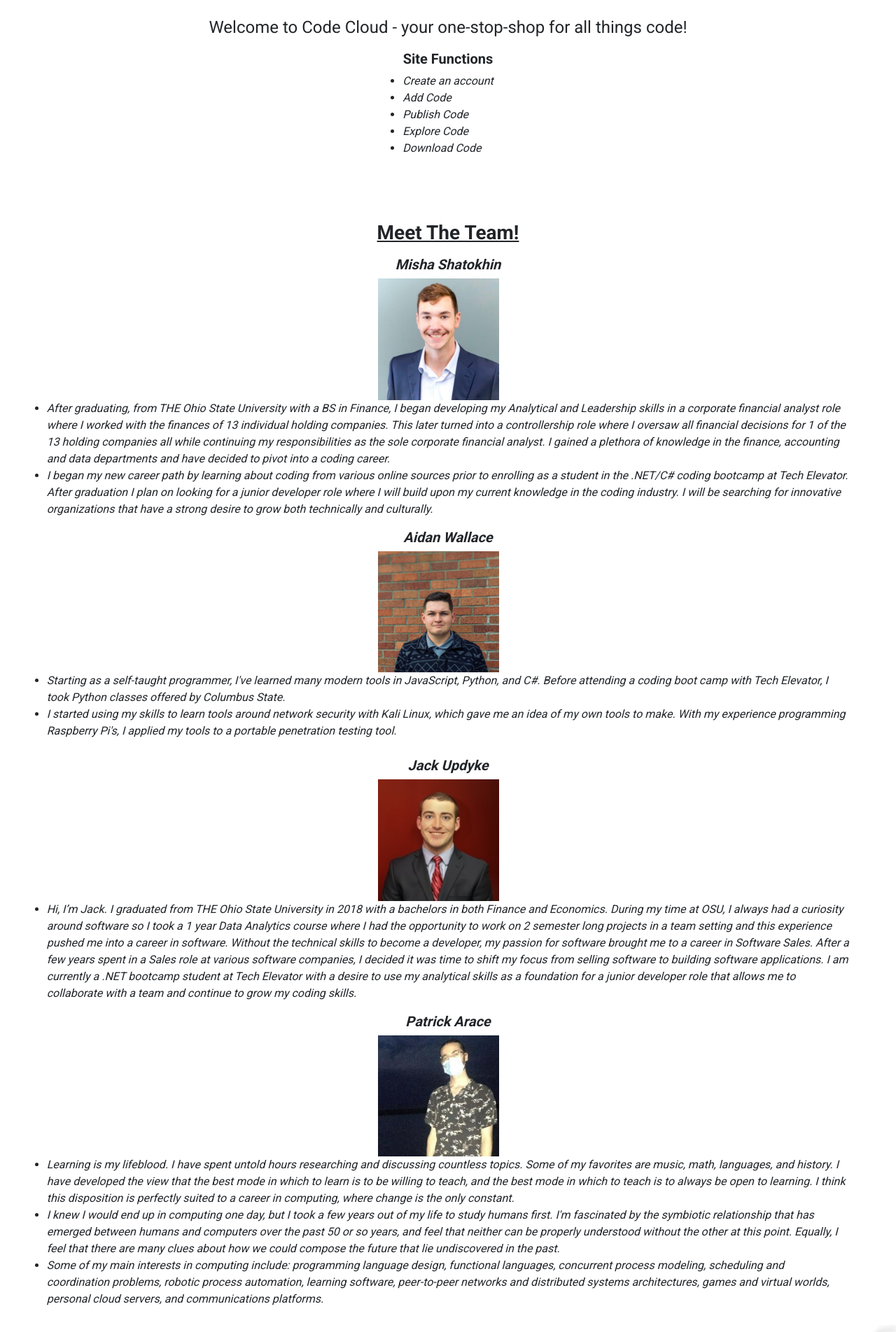
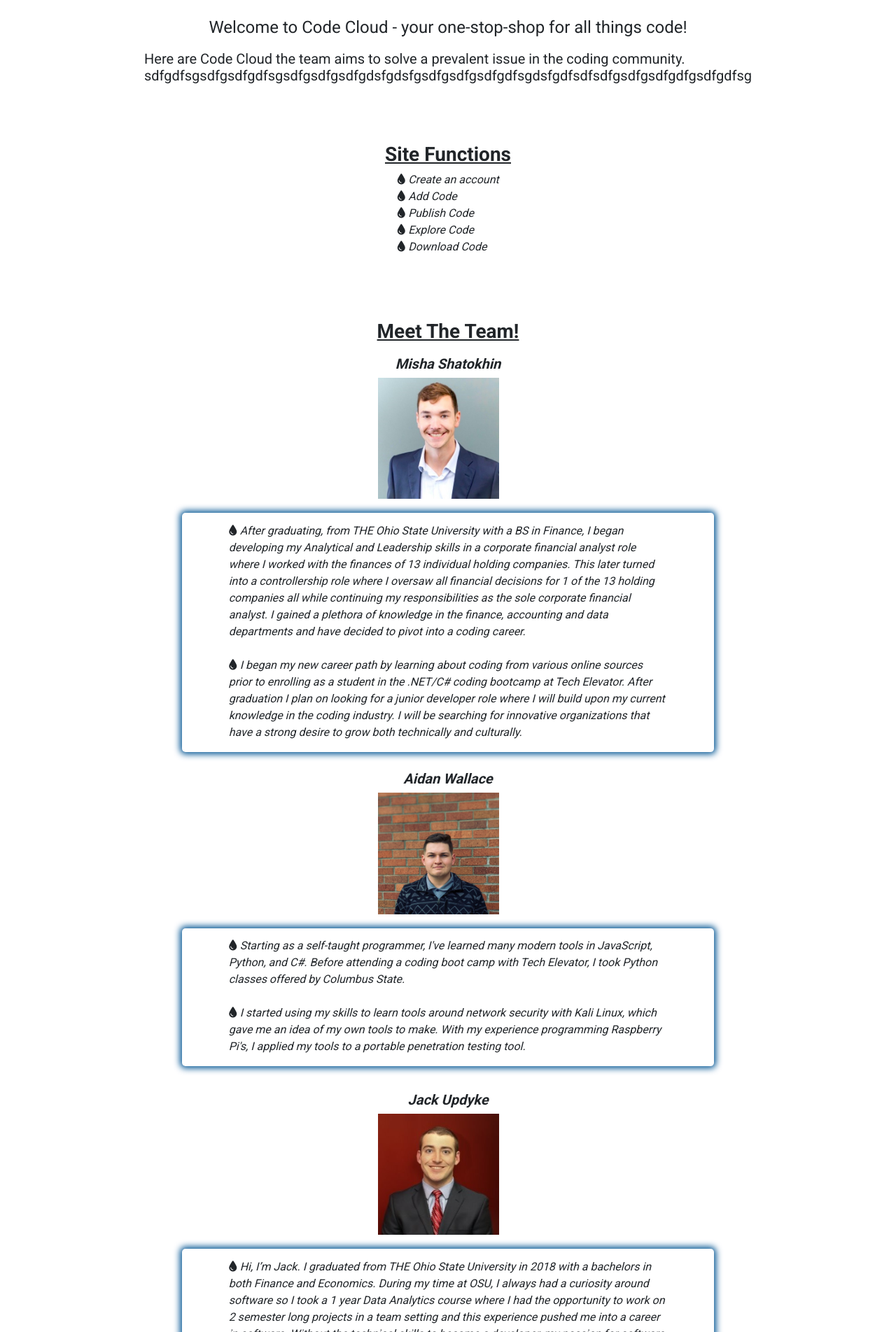
Before and after one commit to Aidan-Wallace/CodeCatalog-capstone, a Vue app in the folder vue/: page / in a window 1280 px wide. Shown: the part 576-2480 px from the top of the page at 70% size. Built offline with nearby package versions, Linux system fonts and the light colour scheme; what vue-clipboard2 would draw is missing.

Commit message:
home updates

```diff
--- a/vue/src/views/Home.vue
+++ b/vue/src/views/Home.vue
@@ -25,18 +25,23 @@
     </h1>
     </div>
 
-    <div id="site-desc">
+    <div id="site-catchphrase">
       <h4>Welcome to Code Cloud - your one-stop-shop for all things code!</h4>
     </div>
 
+    <div id="site-desc">
+      <h5>Here are Code Cloud the team aims to solve a prevalent issue in the coding community. <br>
+        sdfgdfsgsdfgsdfgdfsgsdfgsdfgsdfgdsfgdsfgsdfgsdfgsdfgdfsgdsfgdfsdfsdfgsdfgsdfgdfgsdfgdfsg</h5>
+    </div>
+
     <div id="site-functions">
-      <h5>Site Functions</h5>
+      <h3>Site Functions</h3>
       <ul>
-        <li>Create an account</li>
-        <li>Add Code</li>
-        <li>Publish Code</li>
-        <li>Explore Code</li>
-        <li>Download Code</li>
+        <i class="fa-solid fa-droplet"></i>  Create an account<br>
+        <i class="fa-solid fa-droplet"></i>  Add Code<br>
+        <i class="fa-solid fa-droplet"></i>  Publish Code<br>
+        <i class="fa-solid fa-droplet"></i>  Explore Code<br>
+        <i class="fa-solid fa-droplet"></i>  Download Code<br>
       </ul>
     </div>
 
@@ -55,15 +60,16 @@
       </div>
       <div id="aboutMisha">
         <ul>
-          <li>After graduating, from THE Ohio State University with a BS in Finance, I began developing my Analytical and Leadership skills
+          <i class="fa-solid fa-droplet"></i>  After graduating, from THE Ohio State University with a BS in Finance, I began developing my Analytical and Leadership skills
           in a corporate financial analyst role where I worked with the finances of 13 individual holding companies. This later turned
           into a controllership role where I oversaw all financial decisions for 1 of the 13 holding companies all while continuing my
           responsibilities as the sole corporate financial analyst. I gained a plethora of knowledge in the finance, accounting and data
-          departments and have decided to pivot into a coding career.</li>
-          <li>I began my new career path by learning about coding from various online sources prior to enrolling as a student in the .NET/C#
+          departments and have decided to pivot into a coding career.<br>
+          <br>
+          <i class="fa-solid fa-droplet"></i>  I began my new career path by learning about coding from various online sources prior to enrolling as a student in the .NET/C#
           coding bootcamp at Tech Elevator. After graduation I plan on looking for a junior developer role where I will build upon my current
           knowledge in the coding industry. I will be searching for innovative organizations that have a strong desire to grow both
-          technically and culturally.</li>
+          technically and culturally.
         </ul>
       </div>
       <div id="Aidan">
@@ -76,10 +82,10 @@
       </div>
       <div id="aboutAidan">
         <ul>
-          <li>Starting as a self-taught programmer, I've learned many modern tools in JavaScript, Python, and C#. Before attending a coding
-          boot camp with Tech Elevator, I took Python classes offered by Columbus State.</li>
-          <li>I started using my skills to learn tools around network security with Kali Linux, which gave me an idea of my own tools to make.
-          With my experience programming Raspberry Pi's, I applied my tools to a portable penetration testing tool.</li>
+          <i class="fa-solid fa-droplet"></i>  Starting as a self-taught programmer, I've learned many modern tools in JavaScript, Python, and C#. Before attending a coding
+          boot camp with Tech Elevator, I took Python classes offered by Columbus State.<br><br>
+          <i class="fa-solid fa-droplet"></i>  I started using my skills to learn tools around network security with Kali Linux, which gave me an idea of my own tools to make.
+          With my experience programming Raspberry Pi's, I applied my tools to a portable penetration testing tool.
         </ul>
         </div>
     </div>
@@ -95,13 +101,13 @@
       </div>
       <div id="aboutJack">
         <ul>
-          <li>Hi, I’m Jack. I graduated from THE Ohio State University in 2018 with a bachelors in both Finance and Economics. During my time
+          <i class="fa-solid fa-droplet"></i>  Hi, I’m Jack. I graduated from THE Ohio State University in 2018 with a bachelors in both Finance and Economics. During my time
           at OSU, I always had a curiosity around software so I took a 1 year Data Analytics course where I had the opportunity to work on
           2 semester long projects in a team setting and this experience pushed me into a career in software. Without the technical skills
           to become a developer, my passion for software brought me to a career in Software Sales. After a few years spent in a Sales role
           at various software companies, I decided it was time to shift my focus from selling software to building software applications. I
           am currently a .NET bootcamp student at Tech Elevator with a desire to use my analytical skills as a foundation for a junior
-          developer role that allows me to collaborate with a team and continue to grow my coding skills.</li>
+          developer role that allows me to collaborate with a team and continue to grow my coding skills.
         </ul>
       </div>
       <div id="Patrick">
@@ -114,17 +120,17 @@
       </div>
       <div id="aboutPatrick">
         <ul>
-          <li>Learning is my lifeblood. I have spent untold hours researching and discussing countless topics. Some of my favorites are music,
+          <i class="fa-solid fa-droplet"></i>  Learning is my lifeblood. I have spent untold hours researching and discussing countless topics. Some of my favorites are music,
           math, languages, and history. I have developed the view that the best mode in which to learn is to be willing to teach, and the
           best mode in which to teach is to always be open to learning. I think this disposition is perfectly suited to a career in computing,
-          where change is the only constant.</li>
-          <li>I knew I would end up in computing one day, but I took a few years out of my life to study humans first. I'm fascinated by the
+          where change is the only constant.<br><br>
+          <i class="fa-solid fa-droplet"></i>  I knew I would end up in computing one day, but I took a few years out of my life to study humans first. I'm fascinated by the
           symbiotic relationship that has emerged between humans and computers over the past 50 or so years, and feel that neither can be
           properly understood without the other at this point. Equally, I feel that there are many clues about how we could compose the
-          future that lie undiscovered in the past.</li>
-          <li>Some of my main interests in computing include: programming language design, functional languages, concurrent process modeling,
+          future that lie undiscovered in the past.<br><br>
+          <i class="fa-solid fa-droplet"></i>  Some of my main interests in computing include: programming language design, functional languages, concurrent process modeling,
           scheduling and coordination problems, robotic process automation, learning software, peer-to-peer networks and distributed systems
-          architectures, games and virtual worlds, personal cloud servers, and communications platforms.</li>
+          architectures, games and virtual worlds, personal cloud servers, and communications platforms.
         </ul>
       </div>
     </div>
@@ -164,7 +170,7 @@ export default {
   "banner banner banner"
   "logo"
   "title"
-  "site-desc"
+  "site-catchphrase"
   "site-func"
   "team1"
   "team2"
@@ -212,10 +218,18 @@ export default {
 font-weight: bold;
 }
 /* -------------------------------------------------------------------- */
+#site-catchphrase{
+  grid-area: "site-catchphrase";
+  display: flex;
+
+  align-items: center;
+  justify-content: center;
+}
+/* -------------------------------------------------------------------- */
 #site-desc{
   grid-area: "site-desc";
   display: flex;
-
+                                /*COME BACK TO THIS*/
   align-items: center;
   justify-content: center;
 }
@@ -228,17 +242,22 @@ font-weight: bold;
   align-items: center;
   justify-content: center;
 }
-#site-functions h5{
+#site-functions h3{
   font-weight: bold;
+  padding-top: 50pt;
+  text-decoration: underline;
 }
-#site-functions li{
+#site-functions ul{
   font-style: italic;
+  justify-content: center;
+
 }
 /* -------------------------------------------------------------------- */
 #MeetTeam{
   display: flex;
   align-items: center;
   justify-content: center;
+
 
 }
 #MeetTeam h3{
@@ -261,6 +280,8 @@ font-weight: bold;
 
   align-items: center;
   justify-content: center;
+
+
 }
 #team-row1 #Misha h5{
   font-weight: bold;
@@ -269,12 +290,18 @@ font-weight: bold;
 #team-row1 #Misha img{
   width:25vh;
   padding-right: 20pt;
+  padding-bottom: 15pt;
 }
 #team-row1 #aboutMisha{
   font-style:italic;
   max-width: 100%;
   padding-right: 50pt;
   padding-left: 50pt;
+  padding-top:10pt;
+
+  border-radius: 5px;
+  width: 95vh;
+  box-shadow: 0 0 10px 3px rgb(0, 84, 147);
 }
 /* -------------------------- */
 #team-row1 #Aidan{
@@ -285,18 +312,25 @@ font-weight: bold;
   justify-content: center;
 }
 #team-row1 #Aidan h5{
+  padding-top: 20pt;
   font-weight: bold;
   font-style: italic;
 }
 #team-row1 #Aidan img{
   width:25vh;
   padding-right: 20pt;
+  padding-bottom: 15pt;
 }
 #team-row1 #aboutAidan{
   font-style:italic;
   max-width: 100%;
   padding-right: 50pt;
   padding-left: 50pt;
+  padding-top:10pt;
+
+  border-radius: 5px;
+  width: 95vh;
+  box-shadow: 0 0 10px 3px rgb(0, 84, 147);
 }
 /* -------------------------- */
 #team-row2{
@@ -315,18 +349,25 @@ font-weight: bold;
   justify-content: center;
 }
 #team-row2 #Jack h5{
+  padding-top: 20pt;
   font-weight: bold;
   font-style: italic;
 }
 #team-row2 #Jack img{
   width:25vh;
   padding-right: 20pt;
+  padding-bottom: 15pt;
 }
 #team-row2 #aboutJack{
   font-style:italic;
   max-width: 100%;
   padding-right: 50pt;
   padding-left: 50pt;
+  padding-top:10pt;
+
+  border-radius: 5px;
+  width: 95vh;
+  box-shadow: 0 0 10px 3px rgb(0, 84, 147);
 }
 /* -------------------------- */
 #team-row2 #Patrick{
@@ -337,18 +378,25 @@ font-weight: bold;
   justify-content: center;
 }
 #team-row2 #Patrick h5{
+  padding-top: 20pt;
   font-weight: bold;
   font-style: italic;
 }
 #team-row2 #Patrick img{
   width:25vh;
   padding-right: 20pt;
+  padding-bottom: 15pt;
 }
 #team-row2 #aboutPatrick{
   font-style:italic;
   max-width: 100%;
   padding-right: 50pt;
   padding-left: 50pt;
+  padding-top:10pt;
+
+  border-radius: 5px;
+  width: 95vh;
+  box-shadow: 0 0 10px 3px rgb(0, 84, 147);
 }
 /* -------------------------- */
 #cloud-footer-div{
```
